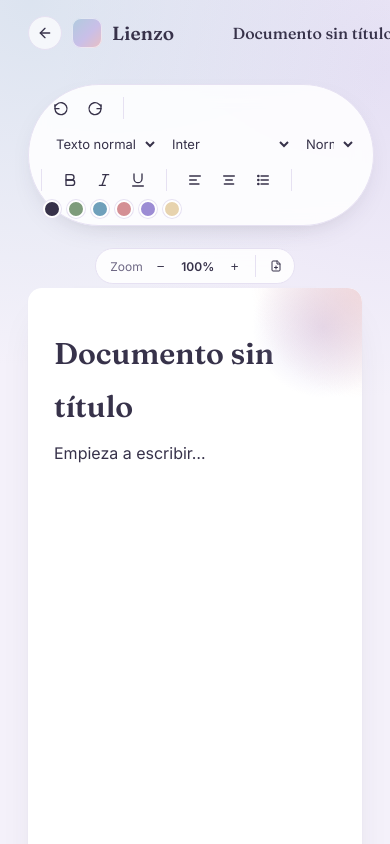
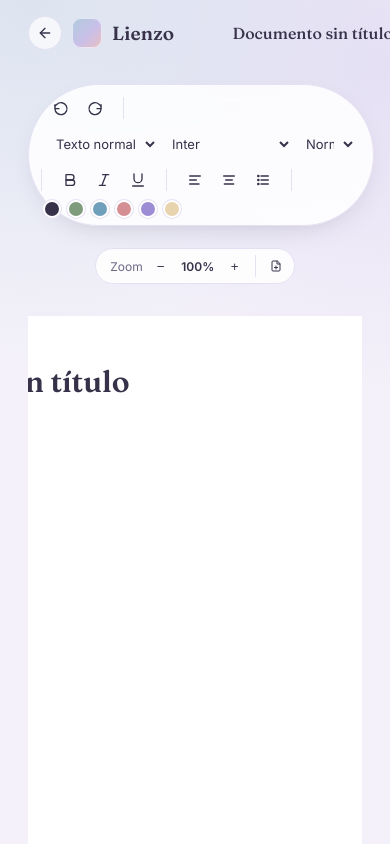
Before and after one commit to Saulcreen/Lienzo, a plain HTML site: page index.html in a window 390 px wide. Both pictures are taken after a click on the button "Nuevo documento". Shown: the top 844 px of the page. Drawn offline with nearby package versions, Linux system fonts and the light colour scheme.

Commit message:
Update index.html

```diff
--- a/index.html
+++ b/index.html
@@ -368,22 +368,29 @@
     display:flex;
     justify-content:center;
     overflow: visible;
+    padding: 18px 0 60px;
   }
 
   .pages-wrapper{
     display:flex;
     flex-direction:column;
     align-items:center;
-    gap: 34px;
+    gap: 50px;
+    padding: 10px 0 40px;
     transform-origin: top center;
     counter-reset: pagecounter;
+    width: 100%;
   }
 
   .page{
     counter-increment: pagecounter;
     position:relative;
     width: 794px;
-    height: 1080px;
+    height: 1123px !important;
+    min-height: 1123px !important;
+    max-height: 1123px;
+    flex: 0 0 1123px;
+    box-sizing: border-box;
     background: var(--paper);
     border-radius: var(--radius);
     box-shadow: var(--shadow-paper);
@@ -465,7 +472,16 @@
 
   @media (max-width: 980px){
     .sidebar{ display:none; }
-    .page{ width: 100%; padding: 40px 26px; }
+    .page{
+      width: 794px;
+      height: 1123px !important;
+      min-height: 1123px !important;
+      padding: 40px 26px;
+    }
+    .pages-scroll{
+      overflow-x: auto;
+      justify-content: flex-start;
+    }
     .home-main{ padding: 30px 20px 60px; }
     .home-header{ padding: 20px; }
   }
@@ -880,46 +896,43 @@
     return page.innerText.trim() === '' && !page.querySelector('img, table');
   }
 
-  // Empuja el contenido que desborda una hoja hacia la siguiente, en cascada
+  // Distribuye el contenido entre hojas fijas.
+  // Las hojas nunca se eliminan automáticamente y siempre conservan
+  // su tamaño completo, incluso cuando se borra todo su contenido.
   function reflowFrom(startIndex){
     let pages = getPages();
-    let i = startIndex;
+    let i = Math.max(0, startIndex);
     let guard = 0;
 
-    while(i < pages.length && guard < 500){
+    while(i < pages.length && guard < 1500){
       guard++;
       const page = pages[i];
 
-      if(page.scrollHeight > page.clientHeight + PAGE_TOLERANCE && page.children.length > 1){
+      if(page.scrollHeight <= page.clientHeight + PAGE_TOLERANCE){
+        i++;
+        continue;
+      }
+
       let nextPage = pages[i + 1];
       if(!nextPage){
         nextPage = createPageEl('<p><br></p>');
         pagesWrapper.appendChild(nextPage);
         pages = getPages();
       }
-        // mueve el último bloque de esta hoja al inicio de la siguiente
+
       const lastChild = page.lastElementChild;
-        if(lastChild){
-          nextPage.insertBefore(lastChild, nextPage.firstChild);
-        } else {
+      if(!lastChild){
         i++;
-        }
-        continue; // vuelve a comprobar la misma hoja por si sigue desbordada
+        continue;
       }
 
-      i++;
+      // Mueve el último bloque a la siguiente hoja y vuelve a comprobar.
+      nextPage.insertBefore(lastChild, nextPage.firstChild);
     }
 
-    // elimina hojas vacías al final (nunca la primera, y nunca la que se está editando)
-    pages = getPages();
-    for(let j = pages.length - 1; j > 0; j--){
-      const p = pages[j];
-      if(isPageEmpty(p) && document.activeElement !== p){
-        p.remove();
-      } else {
-        break;
-      }
-    }
+    // No se eliminan hojas vacías.
+    // Así cada hoja mantiene siempre el tamaño completo y el usuario
+    // puede seguir escribiendo en ella.
 
     updatePageCountFoot();
   }
```
Lines whose indentation alone changed are shown as unchanged.
